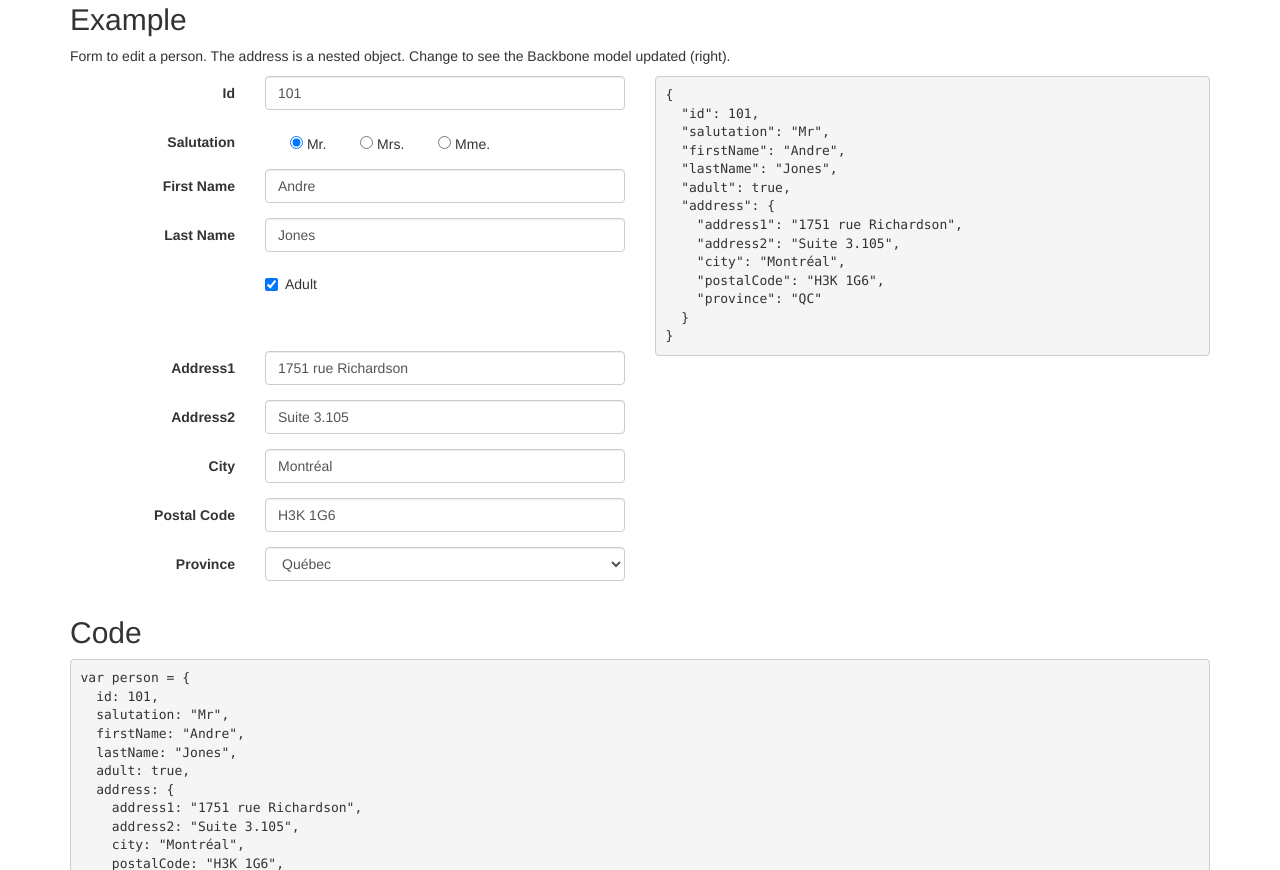
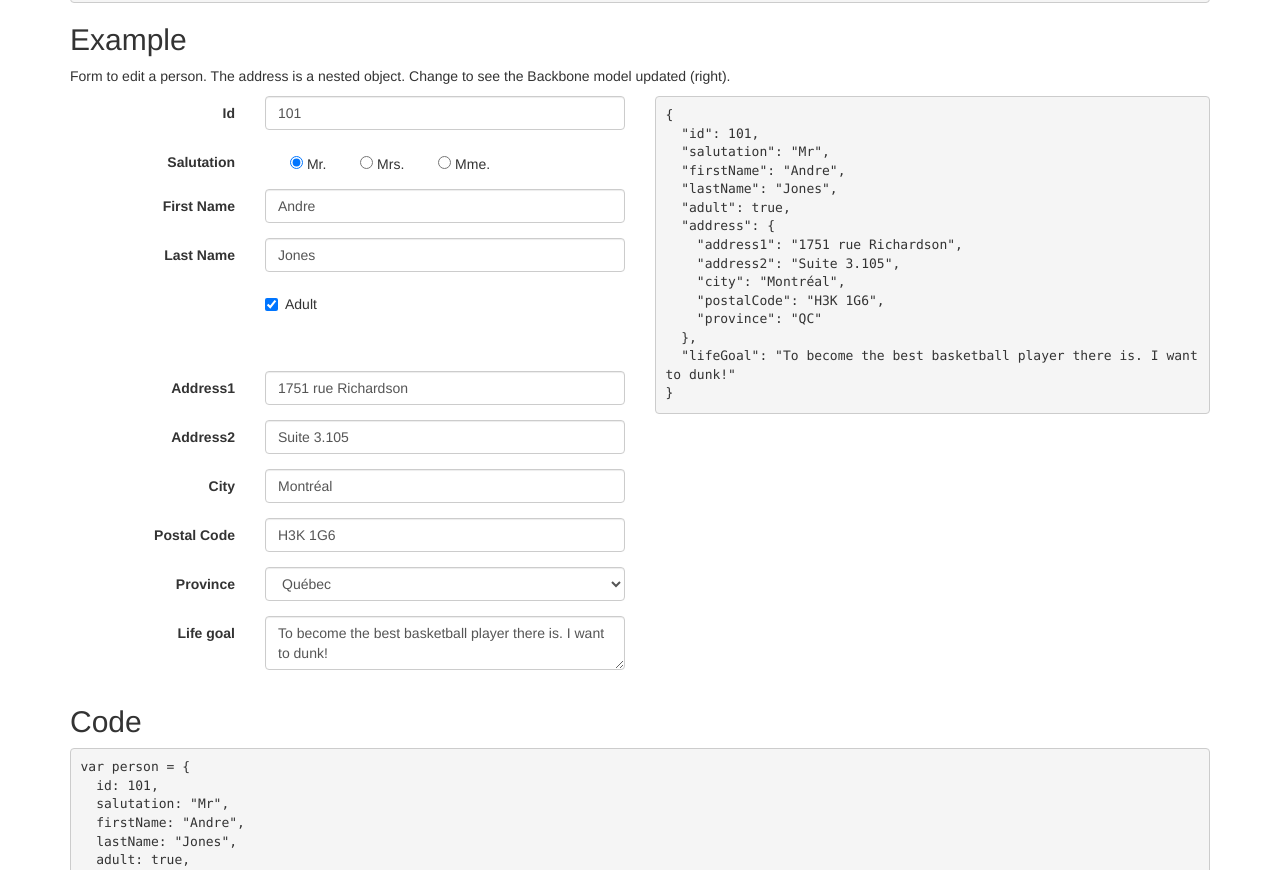
Before and after one commit to liudonghua123/backbone-bootstrap-widgets, a plain HTML site: page index.html in a window 1280 px wide. Shown: the part 1103-1973 px from the top of the page. Drawn offline with Linux system fonts and the light colour scheme.

Commit message:
Added textarea.

```diff
--- a/example.js
+++ b/example.js
@@ -14,7 +14,8 @@ $(document).ready(function() {
       city: "Montréal",
       postalCode: "H3K 1G6",
       province: "QC"
-    }
+    },
+    lifeGoal: "To become the best basketball player there is. I want to dunk!"
   };
   var person = new Backbone.Model(person);
   var form = new Backbone.FormView({
@@ -60,7 +61,8 @@ $(document).ready(function() {
         {label: "Saskatchewan", value: "SK"},
         {label: "Yukon", value: "YT"}
       ]
-    }]
+    },
+    {name: "lifeGoal", label: "Life goal", control: "textarea"}]
   });
   form.render();
 
--- a/index.html
+++ b/index.html
@@ -91,6 +91,7 @@
                   <li><strong>select</strong>: SELECT. Set <strong>options</strong> to specific OPTION elements.</li>
                   <li><strong>radioInput</strong>: INPUT[TYPE=RADIO]. Set <strong>options</strong> to specific input elements.</li>
                   <li><strong>spacer</strong>: An empty space.</li>
+                  <li><strong>textarea</strong>: TEXTAREA.</li>
                 </ul>
               </li>
               <li><strong>type</strong>: Optional. Input type. Defaults to <code>text</code>.</li>
@@ -195,7 +196,8 @@ var form = new Backbone.FormView({
       {label: "Saskatchewan", value: "SK"},
       {label: "Yukon", value: "YT"}
     ]
-  }]
+  },
+  {name: "lifeGoal", label: "Life goal", control: "textarea"}]
 });
 form.render();
 
--- a/src/backbone-form.js
+++ b/src/backbone-form.js
@@ -30,9 +30,9 @@
     templates: {
       input: _.template([
         '<div class="form-group <%=className%>">',
-        '  <label class="control-label <%=labelClassName%>"><%=label%></label>',
+        '  <label class="control-label <%=labelClassName%>"><%-label%></label>',
         '  <div class="<%=controlsClassName%>">',
-        '    <input type="<%=type%>" class="form-control <%=controlClassName%>" name="<%=name%>" data-nested="<%=nested%>" value="<%=value%>" placeholder="<%=placeholder%>" />',
+        '    <input type="<%=type%>" class="form-control <%=controlClassName%>" name="<%=name%>" data-nested="<%=nested%>" value="<%-value%>" placeholder="<%-placeholder%>" />',
         '  </div>',
         '</div>'
       ].join("\n")),
@@ -42,7 +42,7 @@
         '  <div class="<%=controlsClassName%>">',
         '    <div class="checkbox">',
         '      <label>',
-        '        <input type="checkbox" class="<%=controlClassName%>" name="<%=name%>" data-nested="<%=nested%>" value="<%=value%>" /> <%=label%>',
+        '        <input type="checkbox" class="<%=controlClassName%>" name="<%=name%>" data-nested="<%=nested%>" value="<%-value%>" /> <%-label%>',
         '      </label>',
         '    </div>',
         '  </div>',
@@ -50,7 +50,7 @@
       ].join("\n")),
       uneditableInput: _.template([
         '<div class="form-group <%=className%>">',
-        '  <label class="control-label <%=labelClassName%>"><%=label%></label>',
+        '  <label class="control-label <%=labelClassName%>"><%-label%></label>',
         '  <div class="<%=controlsClassName%>">',
         '    <span class="form-control uneditable-input <%=controlClassName%>"><%=value%></span>',
         '  </div>',
@@ -64,12 +64,12 @@
       ].join("\n")),
       select: _.template([
         '<div class="form-group <%=className%>">',
-        '  <label class="control-label <%=labelClassName%>"><%=label%></label>',
+        '  <label class="control-label <%=labelClassName%>"><%-label%></label>',
         '  <div class="<%=controlsClassName%>">',
-        '    <select class="form-control <%=controlClassName%>" name="<%=name%>" data-nested="<%=nested%>" value="<%=value%>" placeholder="<%=placeholder%>" >',
+        '    <select class="form-control <%=controlClassName%>" name="<%=name%>" data-nested="<%=nested%>" value="<%-value%>" placeholder="<%-placeholder%>" >',
         '      <% for (var i=0; i < options.length; i++) { %>',
         '        <% var option = options[i]; %>',
-        '        <option value="<%=option.value%>" <%=option.value == value ? "selected=\'selected\'" : ""%>><%=option.label%></option>',
+        '        <option value="<%-option.value%>" <%=option.value == value ? "selected=\'selected\'" : ""%>><%-option.label%></option>',
         '      <% } %>',
         '    </select>',
         '  </div>',
@@ -77,17 +77,25 @@
       ].join("\n")),
       radioInput: _.template([
         '<div class="form-group <%=className%>">',
-        '  <label class="control-label <%=labelClassName%>"><%=label%></label>',
+        '  <label class="control-label <%=labelClassName%>"><%-label%></label>',
         '  <div class="checkbox <%=controlsClassName%>">',
         '    <% for (var i=0; i < options.length; i++) { %>',
         '      <% var option = options[i]; %>',
         '      <label class="checkbox-inline">',
-        '        <input type="radio" class="<%=controlClassName%>" name="<%=name%>" data-nested="<%=nested%>" value="<%=option.value%>" /> <%=option.label%>',
+        '        <input type="radio" class="<%=controlClassName%>" name="<%=name%>" data-nested="<%=nested%>" value="<%=option.value%>" /> <%-option.label%>',
         '      </label>',
         '    <% } %>',
         '  </div>',
         '</div>'
-      ].join("\n"))
+      ].join("\n")),
+      textarea: _.template([
+        '<div class="form-group <%=className%>">',
+        '  <label class="control-label <%=labelClassName%>"><%-label%></label>',
+        '  <div class="<%=controlsClassName%>">',
+        '    <textarea class="form-control <%=controlClassName%>" name="<%=name%>" data-nested="<%=nested%>" placeholder="<%-placeholder%>"><%-value%></textarea>',
+        '  </div>',
+        '</div>'
+      ].join("\n")),
     },
     initialize: function(options) {
       Backbone.View.prototype.initialize.apply(this, arguments);
@@ -124,11 +132,11 @@
           record.$el.find("input").attr("checked", "checked");
 
         if (record.disabled)
-          record.$el.find("input, select").attr("disabled", "disabled");
+          record.$el.find("input, select, textarea").attr("disabled", "disabled");
       });
 
       // Transfer DOM changes to the model
-      this.$el.find("input, select").off("change").on("change", function(e) {
+      this.$el.find("input, select, textarea").off("change").on("change", function(e) {
         var $el = $(this),
             name = $el.attr("name"),
             nested = $el.attr("data-nested"),
@@ -158,9 +166,9 @@
     Backbone.FormView.prototype.templates = {
       input: _.template([
         '<div class="control-group <%=className%>">',
-        '  <label class="control-label <%=labelClassName%>"><%=label%></label>',
+        '  <label class="control-label <%=labelClassName%>"><%-label%></label>',
         '  <div class="controls <%=controlsClassName%>">',
-        '    <input type="<%=type%>" class="input-<%=inputSize%> <%=controlClassName%>" name="<%=name%>" data-nested="<%=nested%>" value="<%=value%>" placeholder="<%=placeholder%>" />',
+        '    <input type="<%=type%>" class="input-<%=inputSize%> <%=controlClassName%>" name="<%=name%>" data-nested="<%=nested%>" value="<%-value%>" placeholder="<%-placeholder%>" />',
         '  </div>',
         '</div>'
       ].join("\n")),
@@ -169,16 +177,16 @@
         '  <label class="control-label <%=labelClassName%>"></label>',
         '  <div class="controls <%=controlsClassName%>">',
         '    <label class="checkbox inline">',
-        '      <input type="checkbox" class="input-<%=inputSize%> <%=controlClassName%>" name="<%=name%>" data-nested="<%=nested%>" value="<%=value%>" /> <%=label%>',
+        '      <input type="checkbox" class="input-<%=inputSize%> <%=controlClassName%>" name="<%=name%>" data-nested="<%=nested%>" value="<%-value%>" /> <%-label%>',
         '    </label>',
         '  </div>',
         '</div>'
       ].join("\n")),
       uneditableInput: _.template([
         '<div class="control-group <%=className%>">',
-        '  <label class="control-label <%=labelClassName%>"><%=label%></label>',
+        '  <label class="control-label <%=labelClassName%>"><%-label%></label>',
         '  <div class="controls <%=controlsClassName%>">',
-        '    <span class="uneditable-input input-<%=inputSize%> <%=controlClassName%>"><%=value%></span>',
+        '    <span class="uneditable-input input-<%=inputSize%> <%=controlClassName%>"><%-value%></span>',
         '  </div>',
         '</div>'
       ].join("\n")),
@@ -190,12 +198,12 @@
       ].join("\n")),
       select: _.template([
         '<div class="control-group <%=className%>">',
-        '  <label class="control-label <%=labelClassName%>"><%=label%></label>',
+        '  <label class="control-label <%=labelClassName%>"><%-label%></label>',
         '  <div class="controls <%=controlsClassName%>">',
-        '    <select class="input-<%=inputSize%> <%=controlClassName%>" name="<%=name%>" data-nested="<%=nested%>" value="<%=value%>" placeholder="<%=placeholder%>">',
+        '    <select class="input-<%=inputSize%> <%=controlClassName%>" name="<%=name%>" data-nested="<%=nested%>" value="<%-value%>" placeholder="<%-placeholder%>">',
         '      <% for (var i=0; i < options.length; i++) { %>',
         '        <% var option = options[i]; %>',
-        '        <option value="<%=option.value%>" <%=option.value == value ? "selected=\'selected\'" : ""%>><%=option.label%></option>',
+        '        <option value="<%-option.value%>" <%=option.value == value ? "selected=\'selected\'" : ""%>><%-option.label%></option>',
         '      <% } %>',
         '    </select>',
         '  </div>',
@@ -203,15 +211,36 @@
       ].join("\n")),
       radioInput: _.template([
         '<div class="control-group <%=className%>">',
-        '  <label class="control-label <%=labelClassName%>"><%=label%></label>',
+        '  <label class="control-label <%=labelClassName%>"><%-label%></label>',
         '  <div class="controls <%=controlsClassName%>">',
         '    <% for (var i=0; i < options.length; i++) { %>',
         '      <% var option = options[i]; %>',
         '      <label class="radio inline">',
-        '        <input type="radio" class="form-control <%=controlClassName%>" name="<%=name%>" data-nested="<%=nested%>" value="<%=option.value%>" placeholder="<%=placeholder%>" />',
+        '        <input type="radio" class="form-control <%=controlClassName%>" name="<%=name%>" data-nested="<%=nested%>" value="<%-option.value%>" placeholder="<%-placeholder%>" />',
         '        <%=option.label%>',
         '      </label>',
         '    <% } %>',
+        '  </div>',
+        '</div>'
+      ].join("\n")),
+      textarea: _.template([
+        '<div class="control-group <%=className%>">',
+        '  <label class="control-label <%=labelClassName%>"><%-label%></label>',
+        '  <div class="controls <%=controlsClassName%>">',
+        '    <textarea class="input-<%=inputSize%> <%=controlClassName%>" name="<%=name%>" data-nested="<%=nested%>" placeholder="<%-placeholder%>"><%-value%></textarea>',
+        '  </div>',
+        '</div>'
+      ].join("\n")),
+      // New control implementing jQuery File Upload
+      fileInput: _.template([
+        '<div class="control-group <%=className%>">',
+        '  <label class="control-label <%=labelClassName%>"><%-label%></label>',
+        '  <div class="controls <%=controlsClassName%>">',
+        '    <div class="file-input btn btnSet3 btn-primary">',
+        '      <i class="fa fa-cloud-upload"></i>&nbsp;',
+        '      <span class="button-text"><%=options.selectFileLabel%></span>',
+        '      <input type="file" class="input-<%=inputSize%> <%=controlClassName%>" name="<%=name%>" data-nested="<%=nested%>" value="<%-value%>" />',
+        '    </div>',
         '  </div>',
         '</div>'
       ].join("\n"))
```
